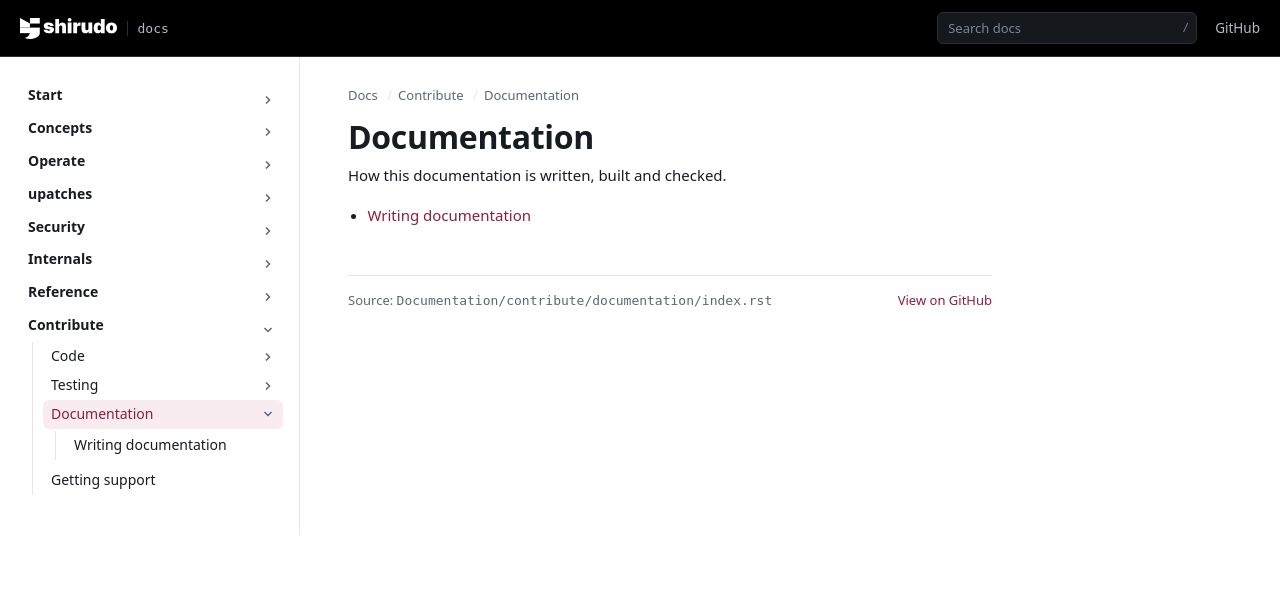
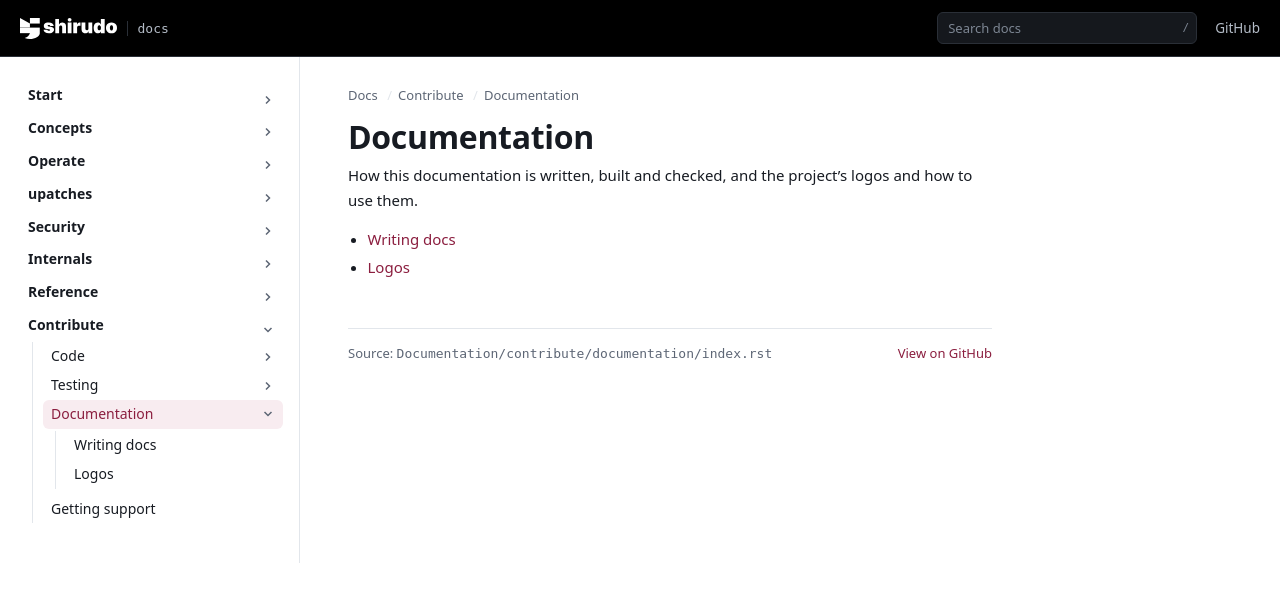
Before and after one commit to AliBashaSY/shirudo, a Sphinx documentation site: the page built from Documentation/contribute/documentation/index.rst, in a window 1280 px wide. Shown: the top 602 px of the page. Built offline with Sphinx 7.4.7, drawn with Linux system fonts in a browser that asks for light colours; pages that are not in the unit, such as notebooks, are missing from menus.

Commit message:
Documentation: add a logos page and shorten the style guide title
The logos ship in Documentation/logos/ only as the site's own static
files, so nobody who wants to show shirudo in a talk, an article or a
diagram finds them, and nothing says which variant to use or how the
name and logos may be used. The style guide's title is also longer than
it needs to be in the menu.

Add Contribute, Documentation, Logos: every variant on a background it
was made for, with links to the SVG and PNG files, the designer of the
logo, and how to use the name and logos: freely to refer to the
project, including for education, without modifying the logos or
suggesting endorsement. Retitle the style guide Writing docs.

Signed-off-by: Daniel Borkmann <daniel@iogearbox.net>

```diff
--- a/Documentation/_themes/shirudo/static/shirudo.css
+++ b/Documentation/_themes/shirudo/static/shirudo.css
@@ -191,6 +191,10 @@ dl.field-list.facts p { margin: 0; }
 figure { margin: 20px 0; }
 figure img, figure svg { max-width: 100%; height: auto; }
 figcaption { font-size: 13.5px; color: var(--muted); margin-top: 6px; }
+.body .logo-tile { padding: 20px 24px; border-radius: 8px; margin: 0 0 8px; }
+.body .logo-tile.logo-light { background: #fff; border: 1px solid var(--line); }
+.body .logo-tile.logo-dark { background: #000; }
+.body .logo-tile img { display: block; max-width: 100%; height: auto; }
 figcaption p { margin: 0; }
 aside.footnote-list { border-top: 1px solid var(--line); margin-top: 2em; padding-top: 8px; font-size: 14px; color: var(--muted); }
 
--- a/Documentation/contribute/documentation/index.rst
+++ b/Documentation/contribute/documentation/index.rst
@@ -5,9 +5,11 @@
 Documentation
 =============
 
-How this documentation is written, built and checked.
+How this documentation is written, built and checked, and the project's
+logos and how to use them.
 
 .. toctree::
    :titlesonly:
 
    writing-docs
+   logos
--- a/Documentation/contribute/documentation/writing-docs.rst
+++ b/Documentation/contribute/documentation/writing-docs.rst
@@ -5,8 +5,8 @@
 :page-type: Reference
 :audience: shirudo contributors
 
-Writing documentation
-=====================
+Writing docs
+============
 
 These rules keep the documentation accurate, consistent and easy to
 read. They apply to every page under ``Documentation/``. When the code
--- a/Documentation/contribute/index.rst
+++ b/Documentation/contribute/index.rst
@@ -22,7 +22,7 @@ questions and report problems.
 - :doc:`code/index`: work from a checkout, develop locally, the coding
   style, and commits and sign-off
 - :doc:`testing/index`: run and write tests, and test coverage
-- :doc:`documentation/index`: writing documentation
+- :doc:`documentation/index`: writing docs and the logos
 - :doc:`support`: where to ask questions and report problems
 
 .. toctree::
```
Also changed, not shown: Documentation/contribute/documentation/logos.rst (added, +122 -0 lines).
